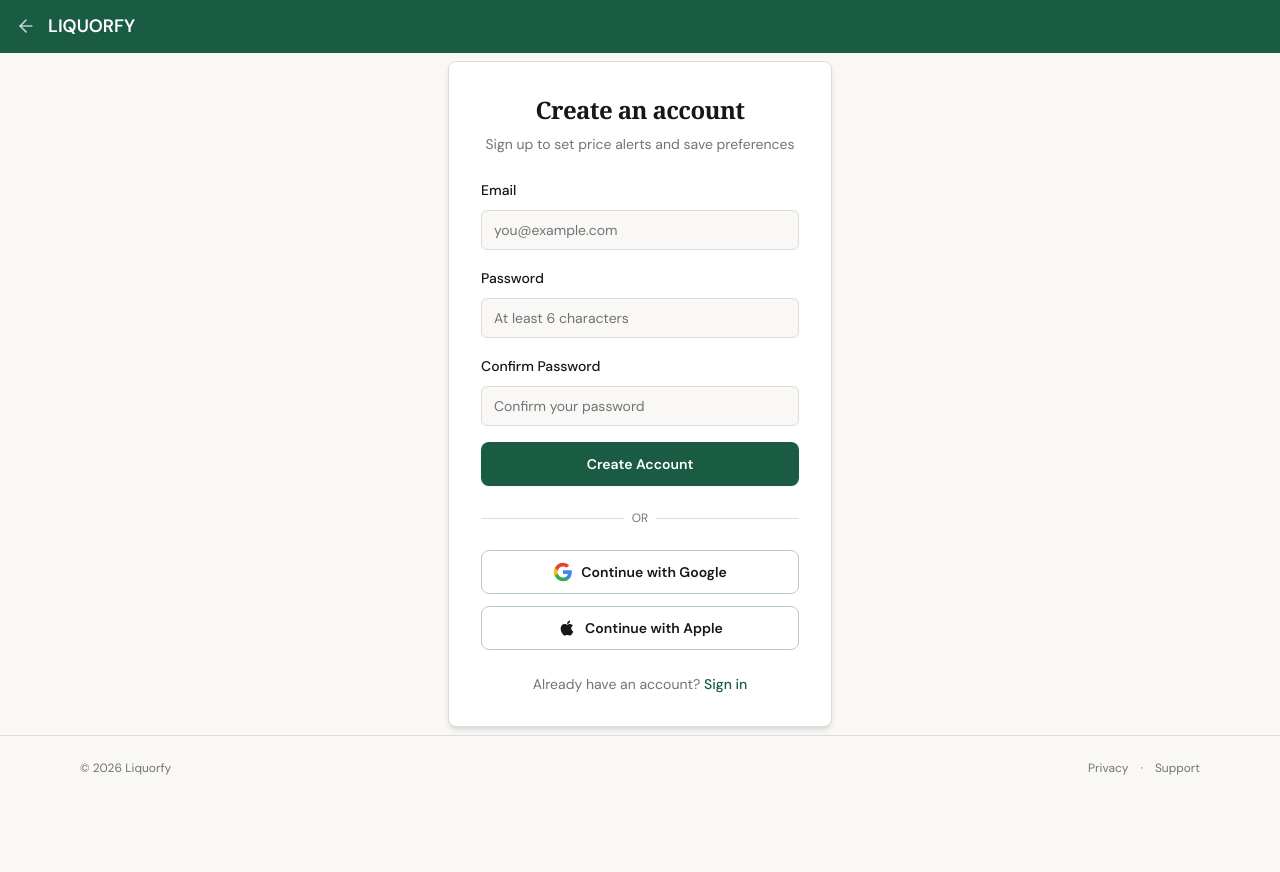
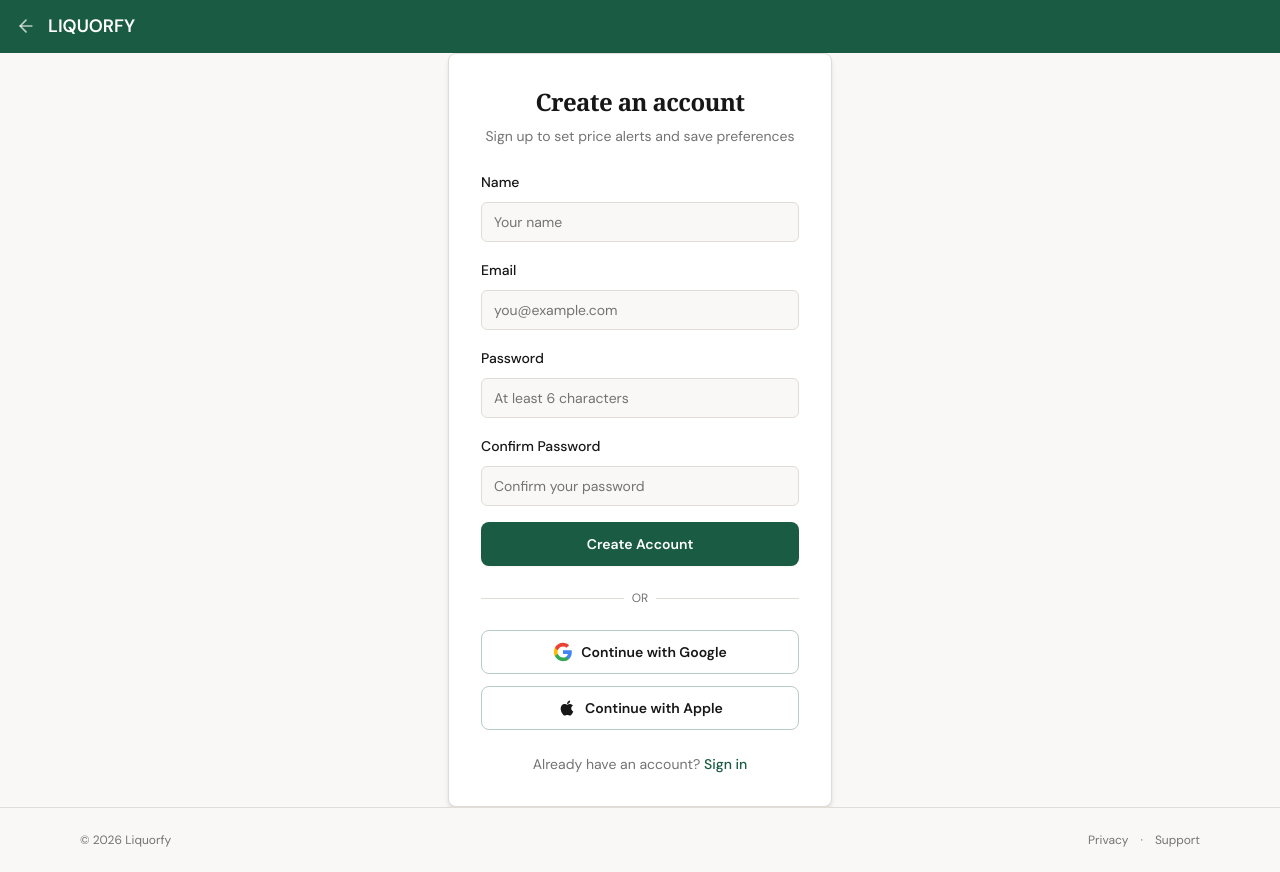
Before and after one commit to AxelMcKenna/Liquorfy, a React (Vite) app in the folder web/: page /register in a window 1280 px wide. Before the commit the page ends 800 px from the top, so only its background shows below. Built offline with nearby package versions, Linux system fonts and the light colour scheme; no server answers.

Commit message:
feat: add name field to registration, capitalize display names
- Register page now asks for name, stored as user_metadata.full_name
- signUp in AuthContext passes name to Supabase Auth metadata
- Display names title-cased in UserMenu and welcome toast

```diff
--- a/web/src/components/PersonalisedBanner.tsx
+++ b/web/src/components/PersonalisedBanner.tsx
@@ -22,7 +22,8 @@ export const PersonalisedBanner = () => {
     // Show toast once alerts have loaded
     if (alerts === undefined) return;
 
-    const name = user.user_metadata?.full_name || user.user_metadata?.name || user.email?.split('@')[0]?.split('.')[0] || 'there';
+    const rawName = user.user_metadata?.full_name || user.user_metadata?.name || user.email?.split('@')[0]?.split('.')[0] || 'there';
+    const name = rawName.split(' ').map((w: string) => w.charAt(0).toUpperCase() + w.slice(1).toLowerCase()).join(' ');
     const alertCount = alerts.length;
     const parts: string[] = [];
     if (alertCount > 0) parts.push(`${alertCount} alert${alertCount !== 1 ? 's' : ''}`);
--- a/web/src/components/auth/UserMenu.tsx
+++ b/web/src/components/auth/UserMenu.tsx
@@ -18,7 +18,8 @@ export const UserMenu = () => {
 
   if (!user) return null;
 
-  const displayName = user.user_metadata?.full_name || user.user_metadata?.name || user.email?.split('@')[0] || 'Account';
+  const rawName = user.user_metadata?.full_name || user.user_metadata?.name || user.email?.split('@')[0] || 'Account';
+  const displayName = rawName.split(' ').map((w: string) => w.charAt(0).toUpperCase() + w.slice(1).toLowerCase()).join(' ');
   const avatar = user.user_metadata?.avatar_url || user.user_metadata?.picture;
 
   const handleDelete = async () => {
--- a/web/src/contexts/AuthContext.tsx
+++ b/web/src/contexts/AuthContext.tsx
@@ -7,7 +7,7 @@ interface AuthContextType {
   user: User | null;
   session: Session | null;
   loading: boolean;
-  signUp: (email: string, password: string) => Promise<void>;
+  signUp: (email: string, password: string, name?: string) => Promise<void>;
   signInWithPassword: (email: string, password: string) => Promise<void>;
   signInWithGoogle: () => Promise<void>;
   signInWithApple: () => Promise<void>;
@@ -42,11 +42,14 @@ export const AuthProvider = ({ children }: { children: ReactNode }) => {
     return () => subscription.unsubscribe();
   }, []);
 
-  const signUp = async (email: string, password: string) => {
+  const signUp = async (email: string, password: string, name?: string) => {
     const { error } = await supabase.auth.signUp({
       email,
       password,
-      options: { emailRedirectTo: `${window.location.origin}/auth/callback` },
+      options: {
+        emailRedirectTo: `${window.location.origin}/auth/callback`,
+        data: name ? { full_name: name } : undefined,
+      },
     });
     if (error) throw error;
   };
--- a/web/src/pages/Register.tsx
+++ b/web/src/pages/Register.tsx
@@ -11,11 +11,13 @@ import { toast } from 'sonner';
 const RegisterPage = () => {
   const { user, signUp, signInWithGoogle, signInWithApple } = useAuth();
   const navigate = useNavigate();
+  const [name, setName] = useState('');
   const [email, setEmail] = useState('');
   const [password, setPassword] = useState('');
   const [confirmPassword, setConfirmPassword] = useState('');
   const [loading, setLoading] = useState(false);
   const [errors, setErrors] = useState<{
+    name?: string;
     email?: string;
     password?: string;
     confirmPassword?: string;
@@ -29,6 +31,9 @@ const RegisterPage = () => {
 
   const validate = (): boolean => {
     const next: typeof errors = {};
+    if (!name.trim()) {
+      next.name = 'Name is required.';
+    }
     if (!email.trim()) {
       next.email = 'Email is required.';
     }
@@ -56,7 +61,7 @@ const RegisterPage = () => {
     setLoading(true);
     setErrors({});
     try {
-      await signUp(email.trim(), password);
+      await signUp(email.trim(), password, name.trim());
       toast.success('Check your email to confirm your account.');
       navigate('/login', { replace: true });
     } catch (err: any) {
@@ -123,6 +128,20 @@ const RegisterPage = () => {
           )}
 
           <form onSubmit={handleSubmit} className="space-y-4">
+            <div className="space-y-2">
+              <Label htmlFor="name">Name</Label>
+              <Input
+                id="name"
+                type="text"
+                placeholder="Your name"
+                value={name}
+                onChange={(e) => { setName(e.target.value); clearField('name'); }}
+                className={fieldClass('name')}
+                required
+                disabled={loading}
+              />
+              {errors.name && <p className="text-xs text-red-600">{errors.name}</p>}
+            </div>
             <div className="space-y-2">
               <Label htmlFor="email">Email</Label>
               <Input
```
